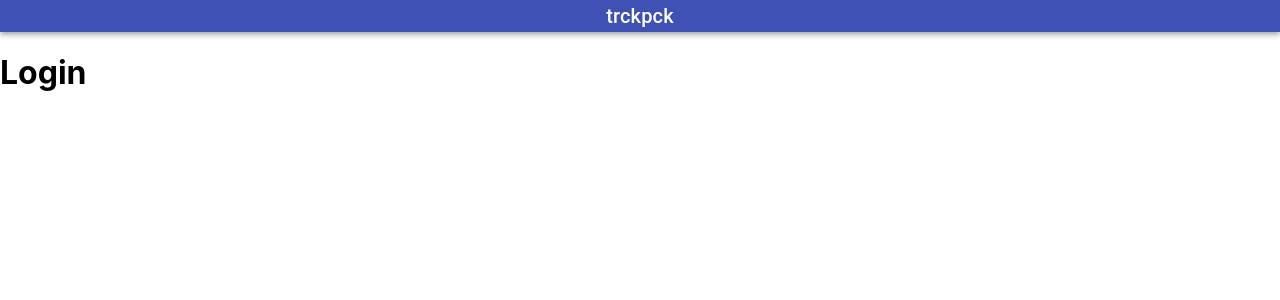
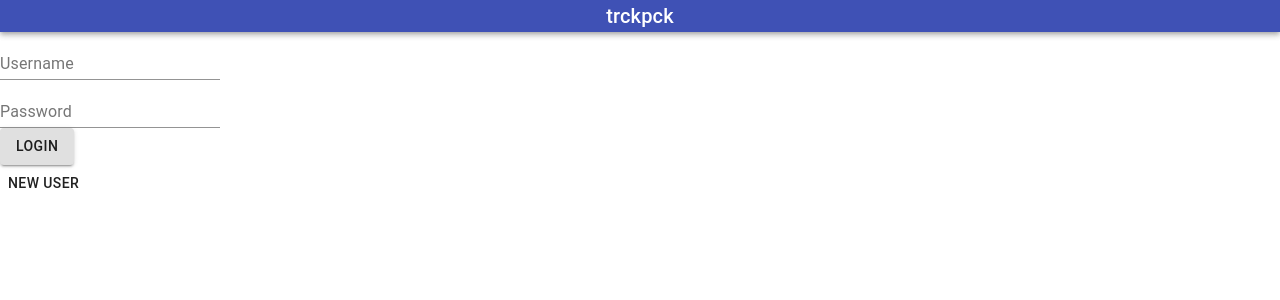
Before and after one commit to erlinvan/kpro2, a React (Create React App) app in the folder frontend/: page /login in a window 1280 px wide. Shown: the top 300 px of the page. Built offline with nearby package versions, Linux system fonts and the light colour scheme.

Commit message:
Render LoginFormat in Login component

```diff
--- a/frontend/src/Components/Login/Login.tsx
+++ b/frontend/src/Components/Login/Login.tsx
@@ -1,7 +1,8 @@
 import React from 'react'
+import LoginFomat from '../../loginpage/LoginFormat'
 
 const Login = () => {
-    return <h1>Login</h1>
+    return <LoginFomat/>
 }
 
 export default Login
```
Also changed, not shown: 1 other file (tests, documents, lock files or other folders).
